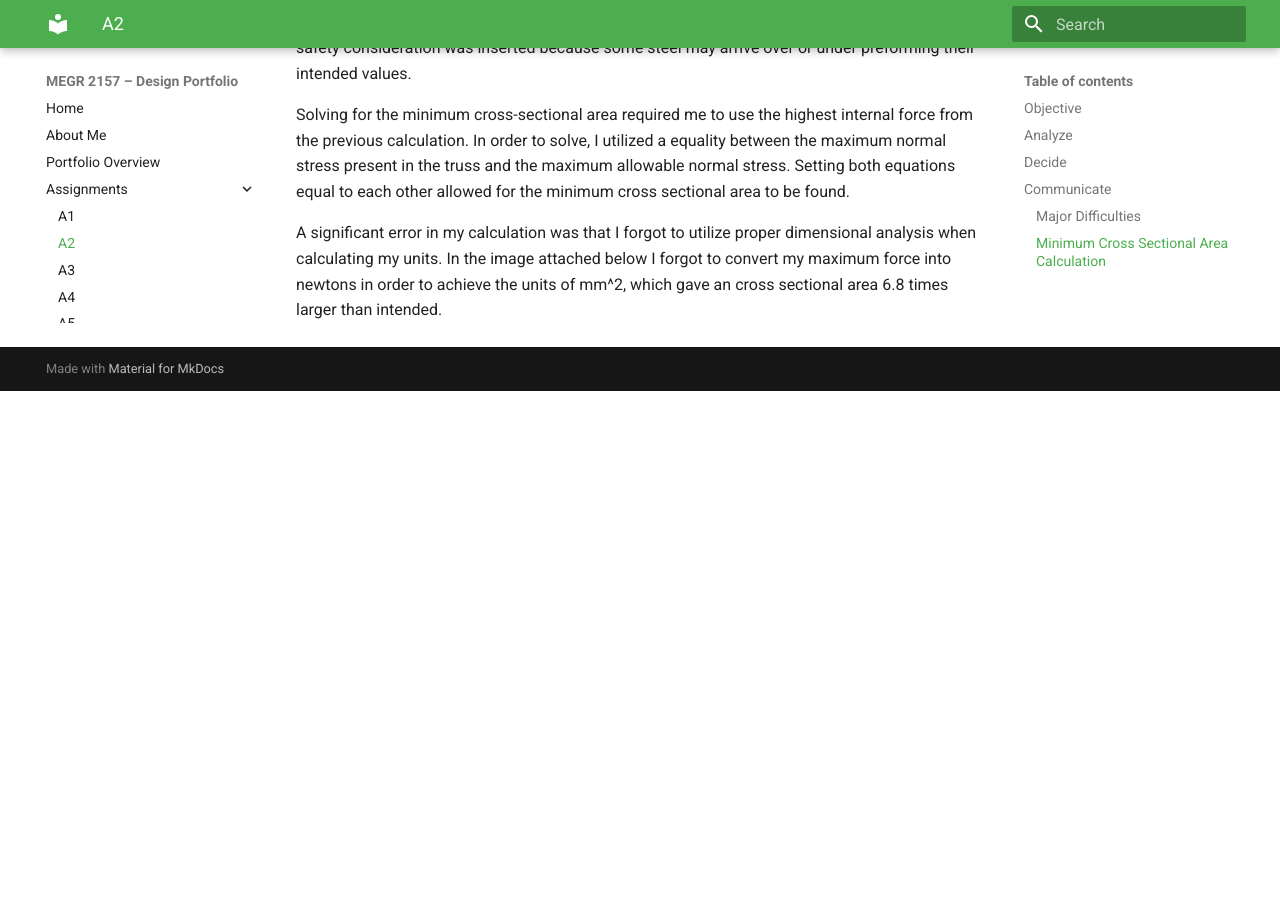
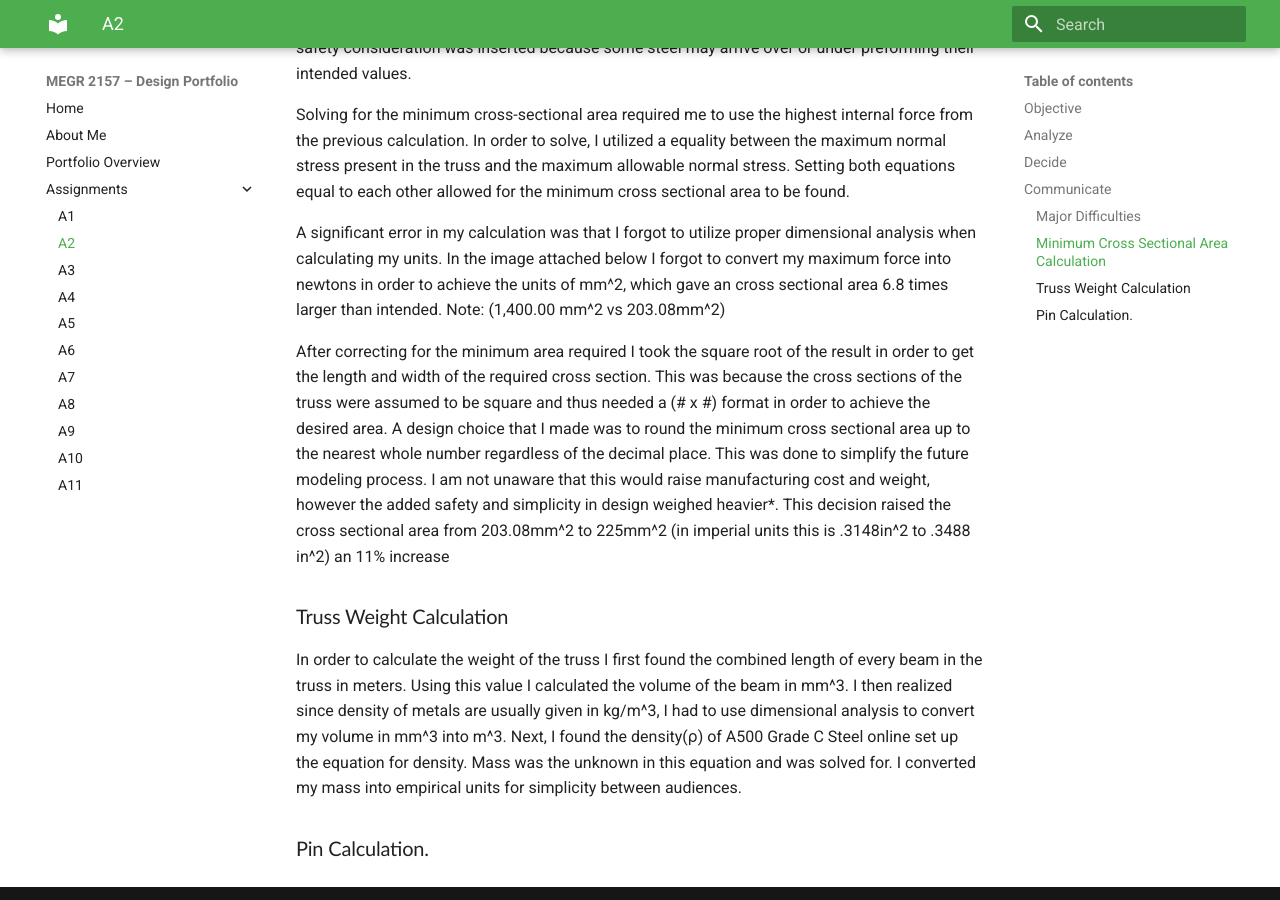
Before and after one commit to VictorGaskin/Designs-Project-Portfolio-, an MkDocs documentation site: the page built from docs/assignments/A02/index.md, in a window 1280 px wide and 900 px high, scrolled down 1882 px. Built offline with MkDocs 1.6.1 and Material for MkDocs 9.7.7, drawn with Linux system fonts in a browser that asks for light colours; before the commit the page ends 2273 px from its top, so only the background shows below that.

Commit message:
Update index.md with calculation corrections and notes
Added notes on dimensional analysis error and design choices for cross-sectional area calculations.

```diff
--- a/docs/assignments/A02/index.md
+++ b/docs/assignments/A02/index.md
@@ -40,5 +40,17 @@ Before solving for the minimum cross sectional area of any given beam in the tru
 Solving for the minimum cross-sectional area required me to use the highest internal force from the previous calculation. In order to solve, I utilized a equality between the maximum normal stress present in the truss and the maximum allowable normal stress. Setting both equations equal to each other allowed for the minimum cross sectional area to be found.
 
 A significant error in my calculation was that I forgot to utilize proper dimensional analysis when calculating my units. In the image attached below I forgot to convert my maximum force into newtons in order to achieve the units of mm^2, which gave an cross sectional area 6.8 times larger than intended.
+<embed error image>
+Note: (1,400.00 mm^2 vs 203.08mm^2)
 
-<embed error image>
+After correcting for the minimum area required I took the square root of the result in order to get the length and width of the required cross section. This was because the cross sections of the truss were assumed to be square and thus needed a (# x #) format in order to achieve the desired area. A design choice that I made was to round the minimum cross sectional area up to the nearest whole number regardless of the decimal place. This was done to simplify the future modeling process. I am not unaware that this would raise manufacturing cost and weight, however the added safety and simplicity in design weighed heavier*. This decision raised the cross sectional area from 203.08mm^2 to 225mm^2 (in imperial units this is .3148in^2 to .3488 in^2) an 11% increase
+
+<embed substitution expression>
+### Truss Weight Calculation
+
+In order to calculate the weight of the truss I first found the combined length of every beam in the truss in meters. Using this value I calculated the volume of the beam in mm^3. I then realized since density of metals are usually given in kg/m^3, I had to use dimensional analysis to convert my volume in mm^3 into m^3. Next, I found the density(ρ) of A500 Grade C Steel online set up the equation for density. Mass was the unknown in this equation and was solved for. I converted my mass into empirical units for simplicity between audiences.
+
+<embed calculation of mass for truss>
+
+
+### Pin Calculation.
```
